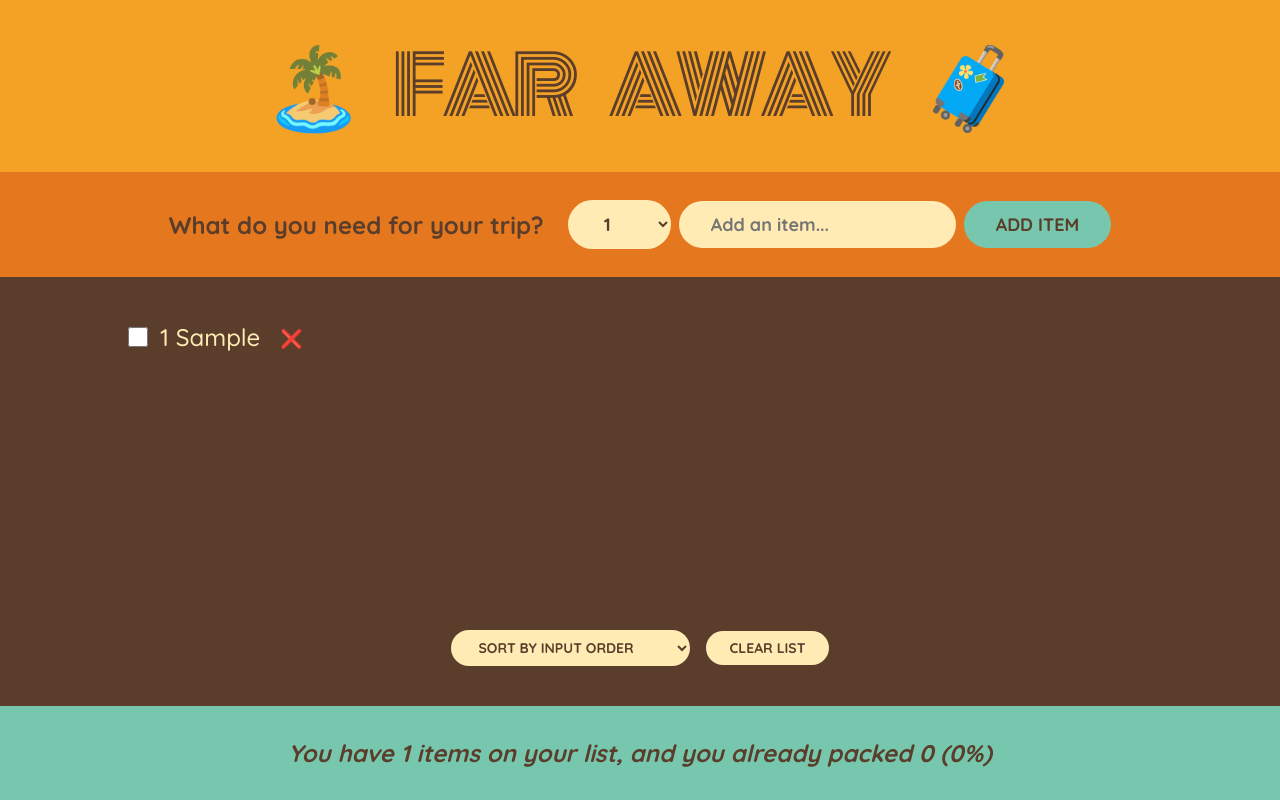
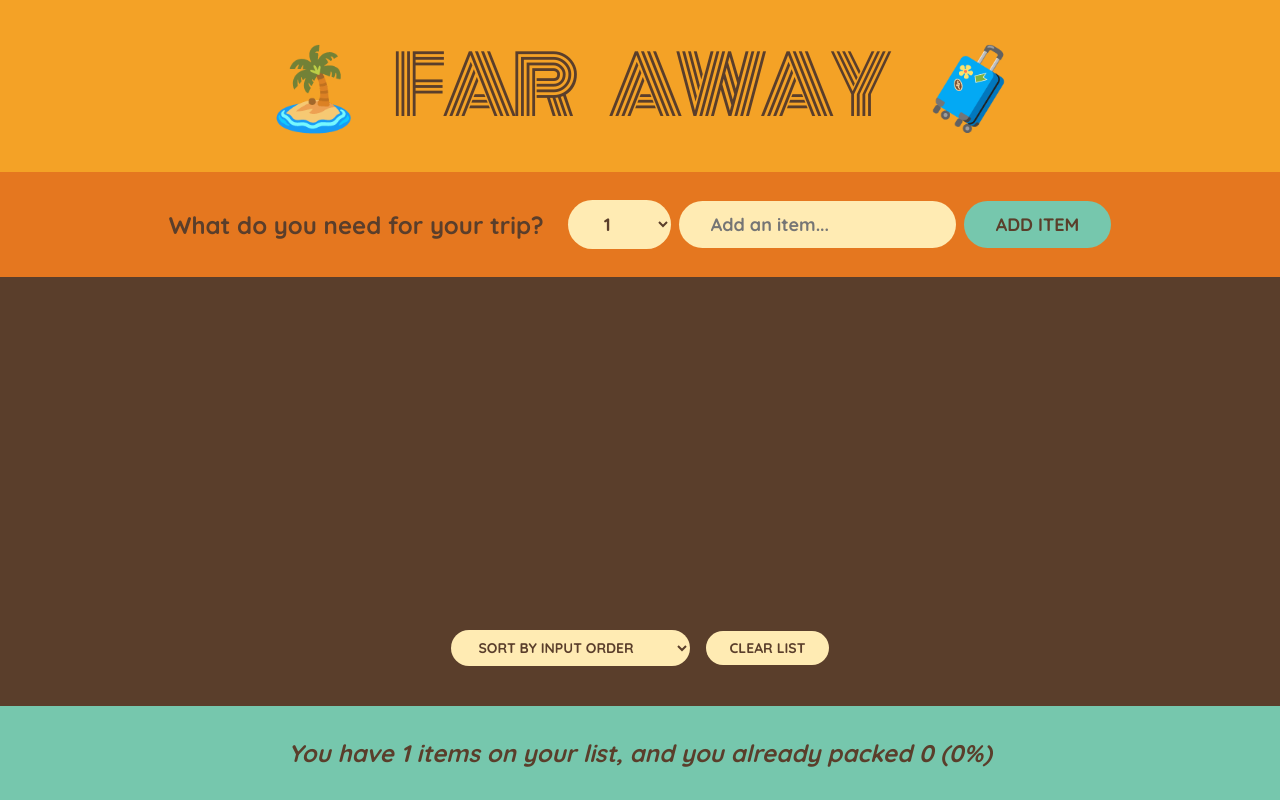
Before and after one commit to s1rHeadly/react-travel-list-practice, a React (Create React App) app: page / in a window 1280 px wide. Both pictures are taken after typing "Sample" into the empty fields and a click on the button "ADD ITEM". Built offline with nearby package versions, Linux system fonts and the light colour scheme.

Commit message:
switch problem List component

```diff
--- a/src/App.js
+++ b/src/App.js
@@ -47,26 +47,6 @@ let packedNumber = 0;
   }
 
 
-  // Submitting the form and passing a new object into the items array
-  const submitForm = (e) => {
-    e.preventDefault();
-
-    const newItem = {
-      description: input,
-      quantity: quantity,
-      id: Math.trunc(Date.now()),
-      packed: false,
-    }
-
-    //spreading the new item into the existing state
-    setItems((prevState) => ([...prevState, newItem]));
-
-    // reset the fields
-    setInput('');
-    setQuantity(1);
-
-  }
-
 
   // checkbox handler that updates the packed value with the onChange event
   const handleCheckPacked = (id) => { // param is the id of the selected item
@@ -88,8 +68,37 @@ let packedNumber = 0;
   const handleDeleteItem = (id) => {
        const filterId = items.filter((item) => item.id !== id && item)
        setItems(filterId)
-       localStorage.setItem('allItems', JSON.stringify(items))
+       // localStorage.setItem('allItems', JSON.stringify(items))
   }
+
+
+
+
+  // Submitting the form and passing a new object into the items array
+  const submitForm = (e) => {
+    e.preventDefault();
+
+    const newItem = {
+      description: input ?? 'No description',
+      quantity: quantity ?? 1,
+      id: Math.trunc(Date.now()),
+      packed: false,
+    }
+
+
+     // could put abother condition in here to show a message??
+
+    if(input.length > 3){
+      //spreading the new item into the existing state
+      setItems((prevState) => ([...prevState, newItem]));
+
+      // reset the fields
+      setInput('');
+      setQuantity(1);
+    }
+
+  }
+
 
 
 
@@ -97,7 +106,7 @@ let packedNumber = 0;
 
   const clearData = () => {
     setItems([]);
-    localStorage.setItem('allItems', JSON.stringify(items))
+    // localStorage.setItem('allItems', JSON.stringify(items))
 }
 
 
@@ -111,13 +120,6 @@ let packedNumber = 0;
   }, [items]);
 
 
-
-  useEffect(() => {
-    const filteredPacked = items.filter((item) => item.packed ? item : 0);
-    setPacked(filteredPacked.length)
-    localStorage.setItem('allItems', JSON.stringify(items))
-
-  }, [items])
 
 
 
@@ -136,7 +138,7 @@ let packedNumber = 0;
 
        {items.length > 0 && <List items={items} onHandleCheck={handleCheckPacked} onHandleDeleteItem={handleDeleteItem} onClearList={clearData}
 />}
-       <StatsPanel itemsLength={totalItems} packed={packed}/>
+       <StatsPanel items={items}/>
       </div>
   );
 }
--- a/src/components/List.js
+++ b/src/components/List.js
@@ -1,17 +1,56 @@
-import React from 'react'
+import React, { useState } from 'react'
 import SelectOrdering from './SelectOrdering';
 import ListItem from './ListItem';
 
 const List = ({items, onHandleCheck, onHandleDeleteItem, onClearList}) => {
+
+
+const [sorted, setSorted] = useState('input');
+
+
+  let sortedItems;
+
+
+    const sortOrdering = (e) => {
+
+      const {target} = e;
+      const selected = target.value;
+
+
+      switch (selected) {
+        case 'input':
+          sortedItems = items;
+          break;
+
+          case 'description':
+          sortedItems = items.sort((a, b) => a.description.localeCompare(b.description));
+          break;
+
+          case 'packed':
+          sortedItems = items.sort((a, b) => Number(a.packed) - Number(b.packed));
+          break;
+
+        default:
+          sortedItems = items;
+          break;
+      }
+
+      console.log(selected)
+
+    }
+
+
+
+
   return (
     <div className="list">
     <ul>
-      {items.map((item) => (
+      {sortedItems?.map((item) => (
         <ListItem item={item} key={item.id} onHandleCheck={onHandleCheck} onHandleDeleteItem={onHandleDeleteItem}/>
       ))}
     </ul>
     <SelectOrdering>
-    <select>
+    <select defaultValue={sorted} onChange={(e) => sortOrdering(e)}>
       <option value="input">Sort by input order</option>
       <option value="description">Sort by description</option>
       <option value="packed">Sort by packed status</option>
--- a/src/components/StatsPanel.js
+++ b/src/components/StatsPanel.js
@@ -1,10 +1,13 @@
 import React from 'react'
 
-const StatsPanel = ({itemsLength, packed}) => {
+const StatsPanel = ({items}) => {
+
+
+  const filteredPacked = items?.filter((item) => item.packed).length;
 
   return (
     <p className="stats">
-   <em>You have {itemsLength} items on your list, and you already packed {packed} (0%)</em>
+   <em>You have {items?.length || 0} items on your list, and you already packed {filteredPacked} (0%)</em>
   </p>
   )
 }
```
